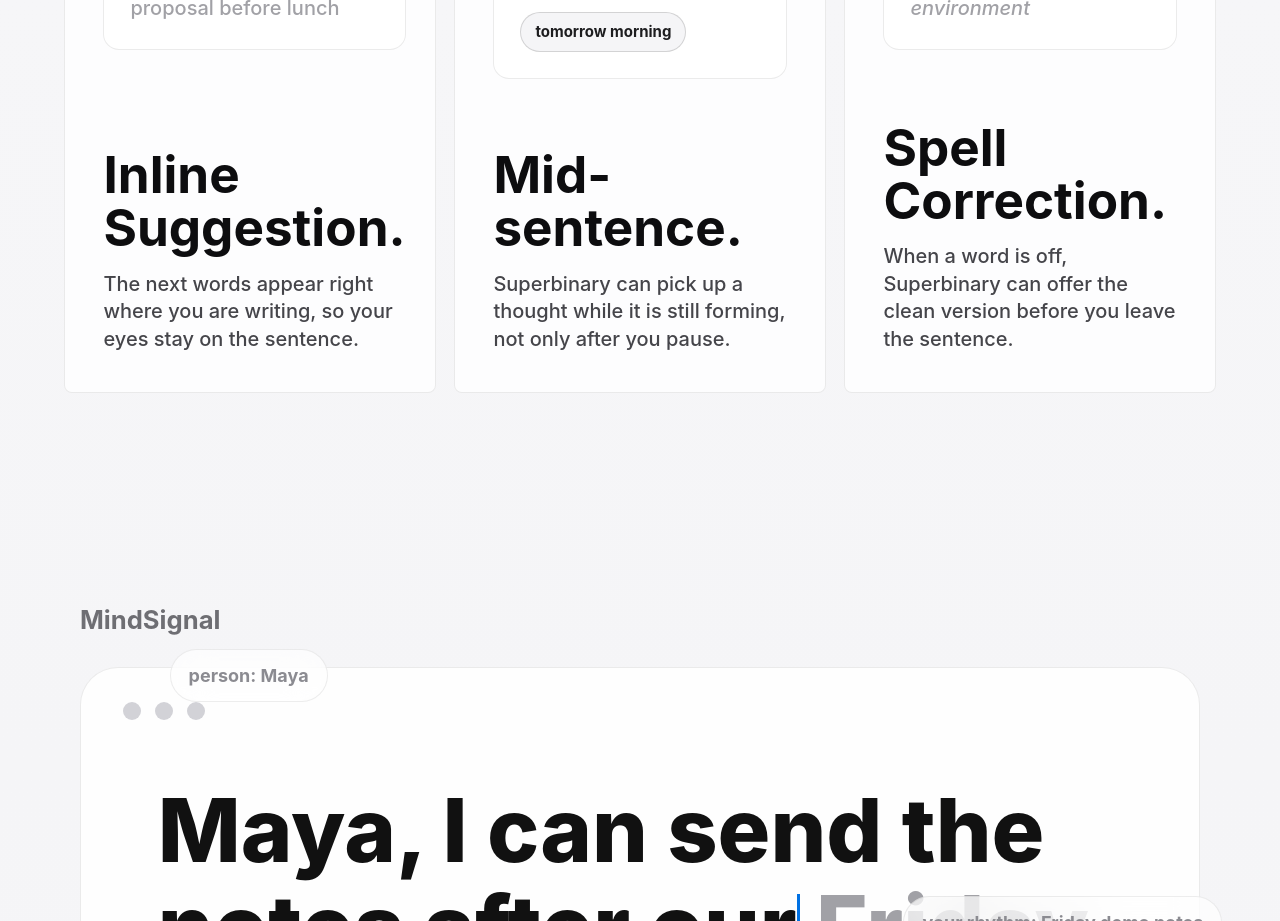
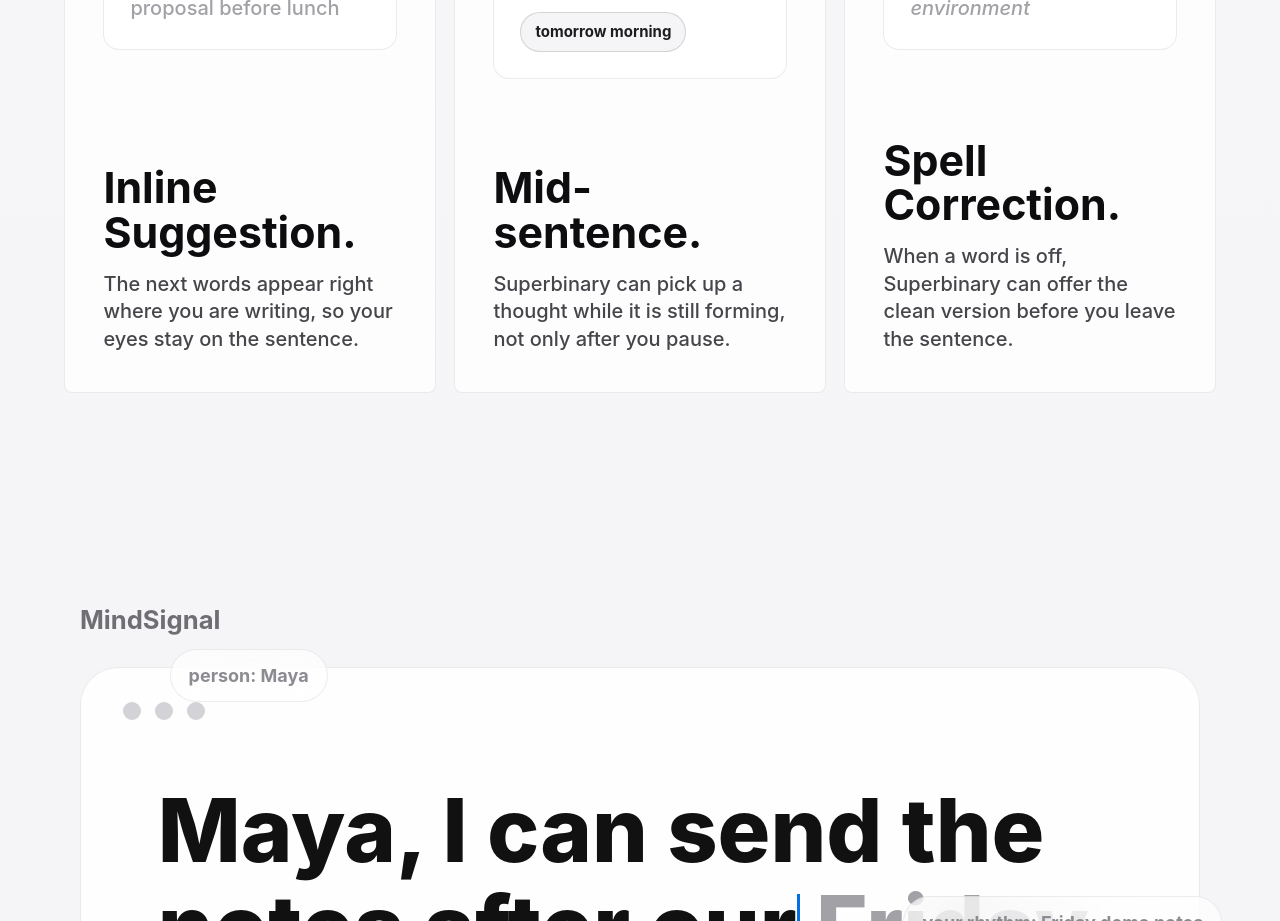
Before and after one commit to TC-X/superbinary_website, a React (Vite) app: page / in a window 1280 px wide. Shown: the part 3960-4881 px from the top of the page. Built offline with nearby package versions, Linux system fonts and the light colour scheme.

Commit message:
fix: tune feature card heading scale

```diff
--- a/src/styles.css
+++ b/src/styles.css
@@ -375,6 +375,10 @@ h3 {
   font-size: clamp(16px, 1.6vw, 20px);
   line-height: 1.38;
   font-weight: 520;
+}
+
+.highlight-card h3 {
+  font-size: clamp(30px, 3.35vw, 48px);
 }
 
 .feature-demo {
```
